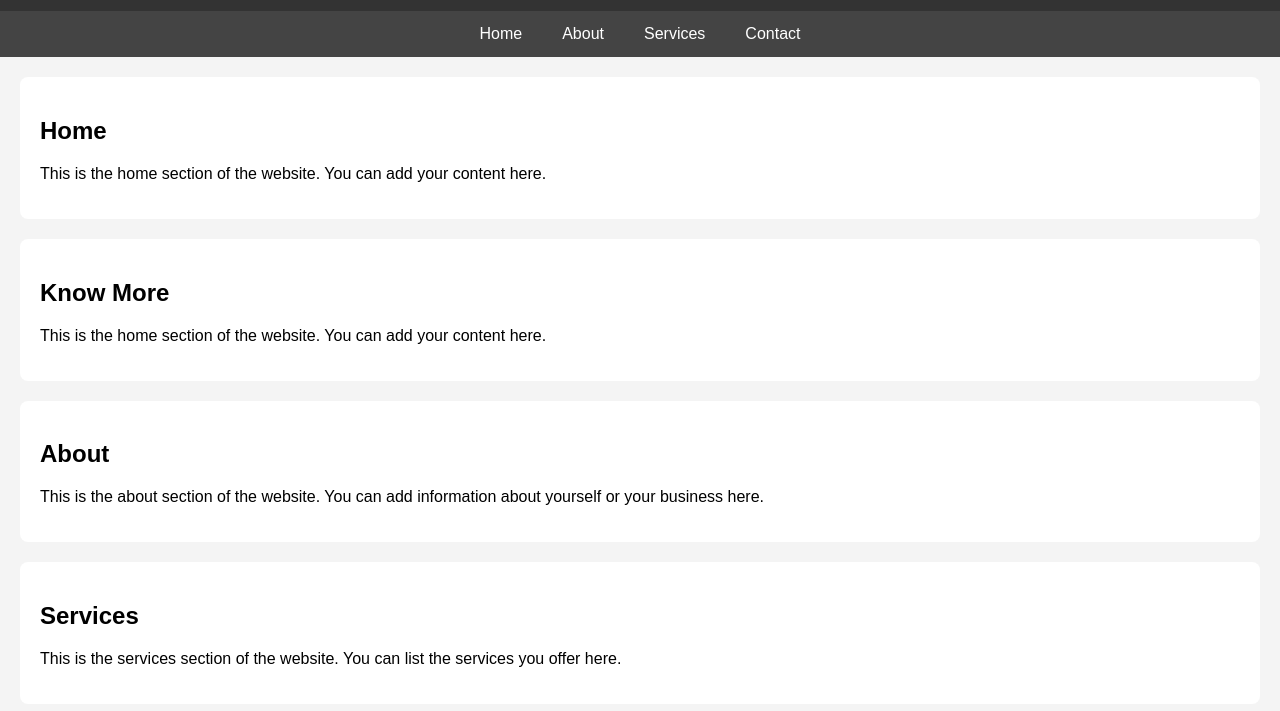
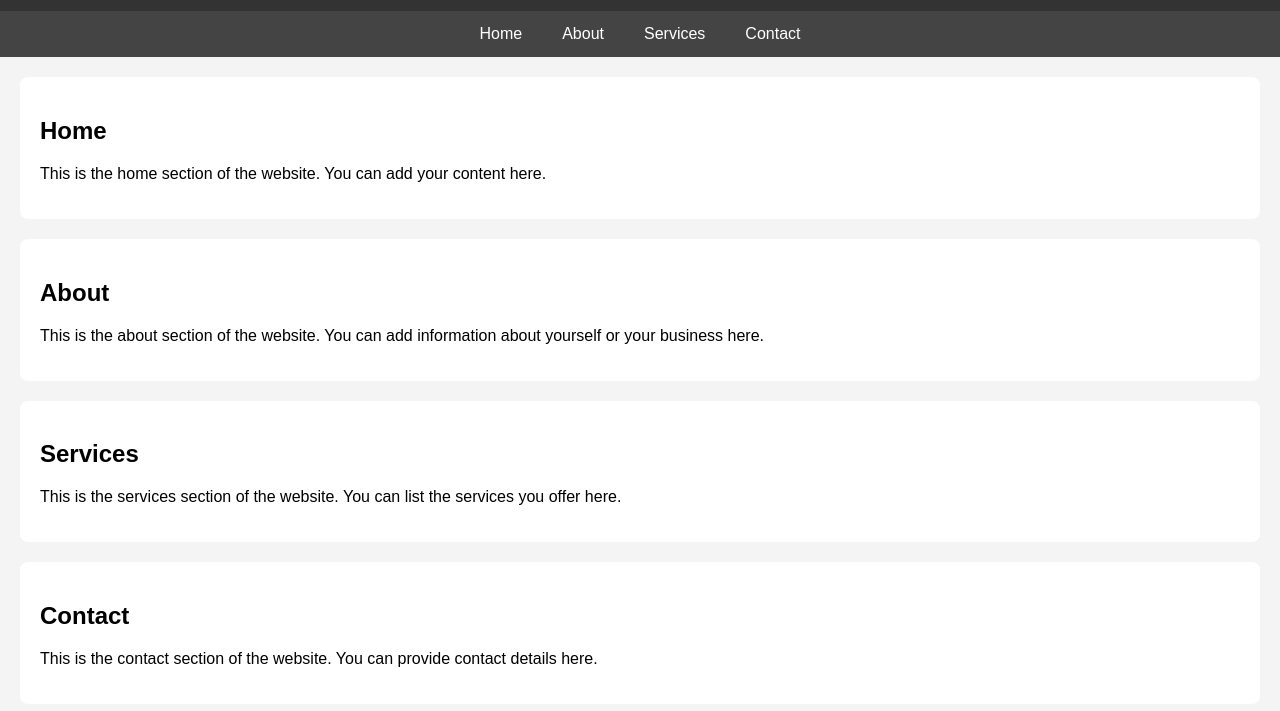
Before and after one commit to bhushanbharat05/CI-CD-pipeline-project02, a plain HTML site: page index.html in a window 1280 px wide. Shown: the part 89-800 px from the top of the page. Drawn offline with Linux system fonts and the light colour scheme.

Commit message:
Update index.html

```diff
--- a/index.html
+++ b/index.html
@@ -63,10 +63,6 @@
     <p>This is the home section of the website. You can add your content here.</p>
 </section>
 
-<section id="know more">
-    <h2>Know More</h2>
-    <p>This is the home section of the website. You can add your content here.</p>
-</section>
 
 <section id="about">
     <h2>About</h2>
```
